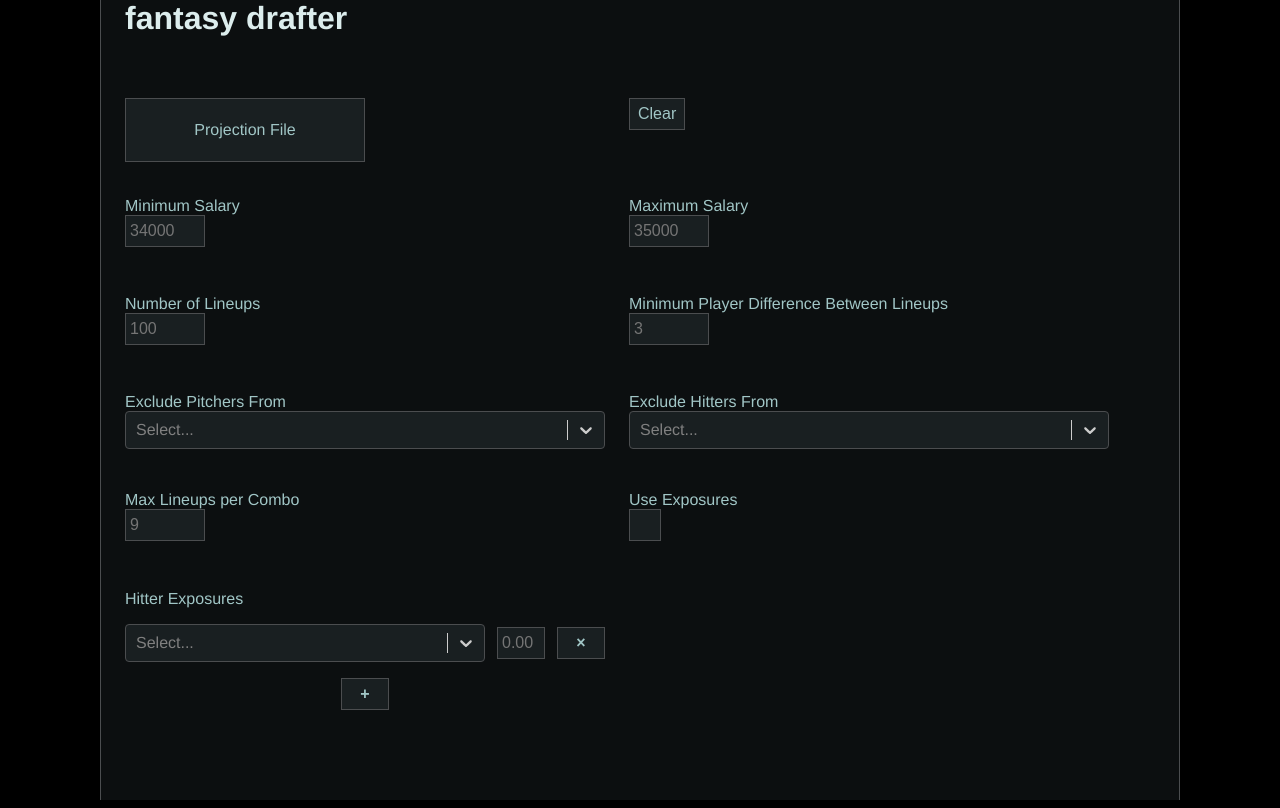
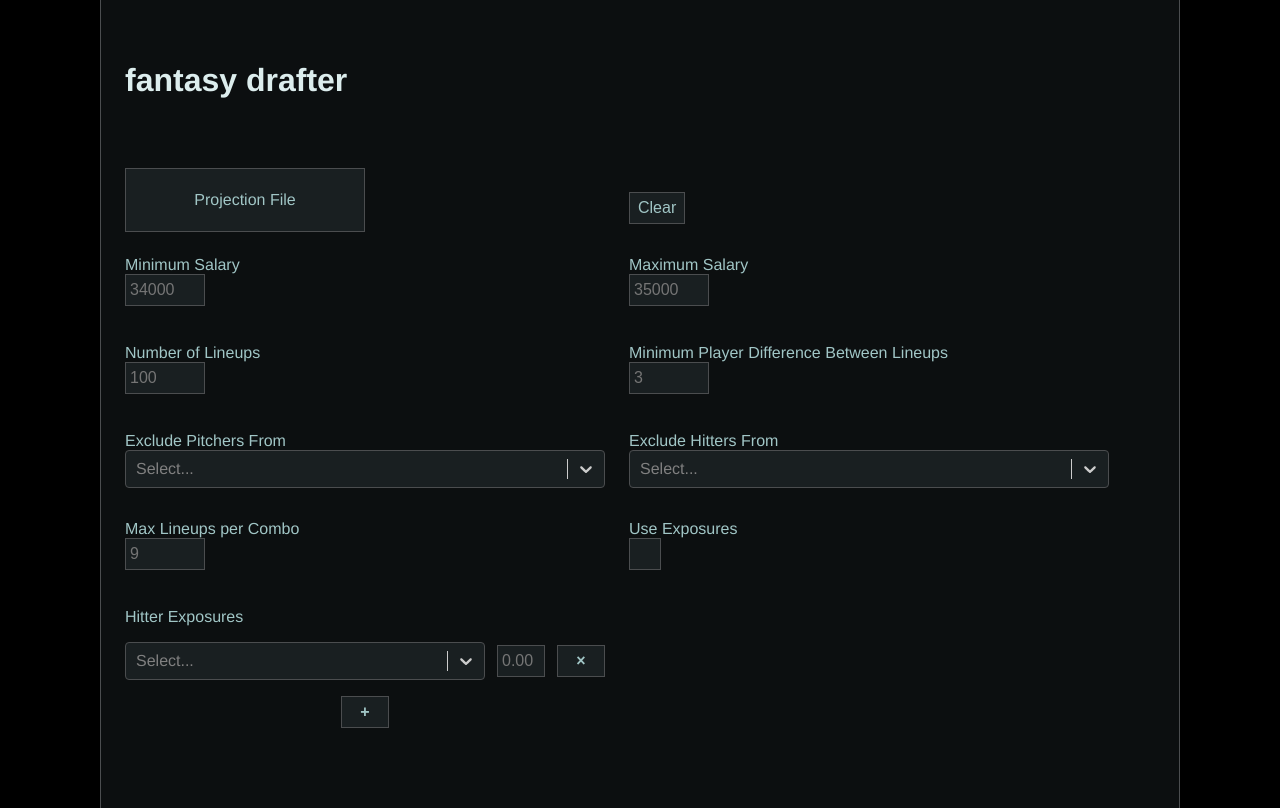
Before and after one commit to Pa-miu/fantasy-drafter, a React (Create React App) app: page / in a window 1280 px wide. Built offline with nearby package versions, Linux system fonts and the light colour scheme.

Commit message:
Restyle the header

```diff
--- a/src/App.js
+++ b/src/App.js
@@ -16,7 +16,7 @@ class App extends Component {
   render() {
     return (
       <div className='App'>
-        <div id='Header'><h1>fantasy drafter</h1></div>
+        <div className='Header'><h1>fantasy drafter</h1></div>
       	<FileDrop
       		name={'Projection File'}
       		dropmessage={'Drop Here'}
--- a/src/index.css
+++ b/src/index.css
@@ -18,12 +18,6 @@ html, body, #root, .App{
 	margin: 0;
 	padding: 0;
 	width: 100%;
-}
-
-h1 {
-	color: #dceded;
-	margin: 0;
-	padding: 0;
 }
 
 body {
@@ -106,6 +100,7 @@ body {
 }
 
 .ClearButton {
+	align-self: center;
 	background-color: #191f21;
 	border: 1px solid #4b4d4f;
 	color: #a1c6c6;
@@ -196,7 +191,12 @@ body {
 	line-height: 2em;
 }
 
-
-#Header {
+.Header {
+	align-items: center;
+	color: #dceded;
+	display: grid;
 	grid-column: 1 / -1;
+	height: 10em;
+	margin: 0;
+	padding: 0;
 }
```
